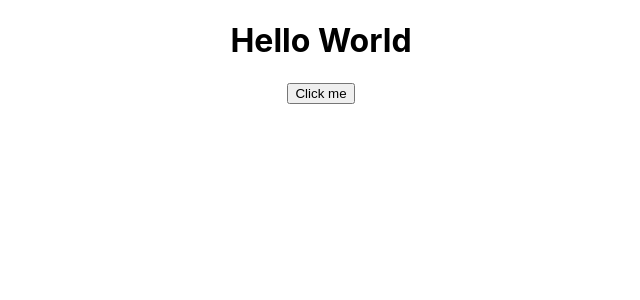
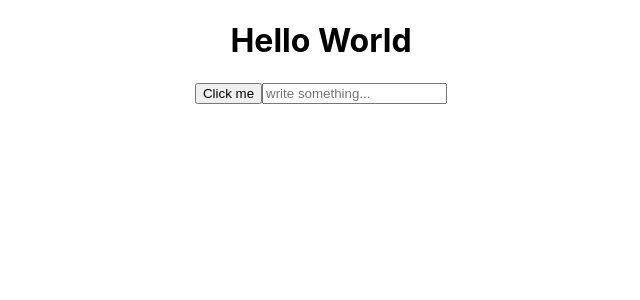
Before and after one commit to leoarthurwall/react-counter, a React (Create React App) app: page / in a window 1280 px wide. Shown: the top 300 px of the page, without its empty margins (319-959 px from the left). Built offline with nearby package versions, Linux system fonts and the light colour scheme.

Commit message:
added input that console logs the event.target.value of the inputted text

```diff
--- a/src/App.js
+++ b/src/App.js
@@ -5,10 +5,14 @@ function App() {
   function handleClick () {
     console.log("button clicked")
   }
+  function handleChange (event) {
+    console.log(event.target.value)
+  }
   return (
     <div className="App">
       <h1>Hello World</h1>
       <button onClick={handleClick}>Click me</button>
+      <input onChange={handleChange} placeholder="write something..."></input>
     </div>
   );
 }
```
